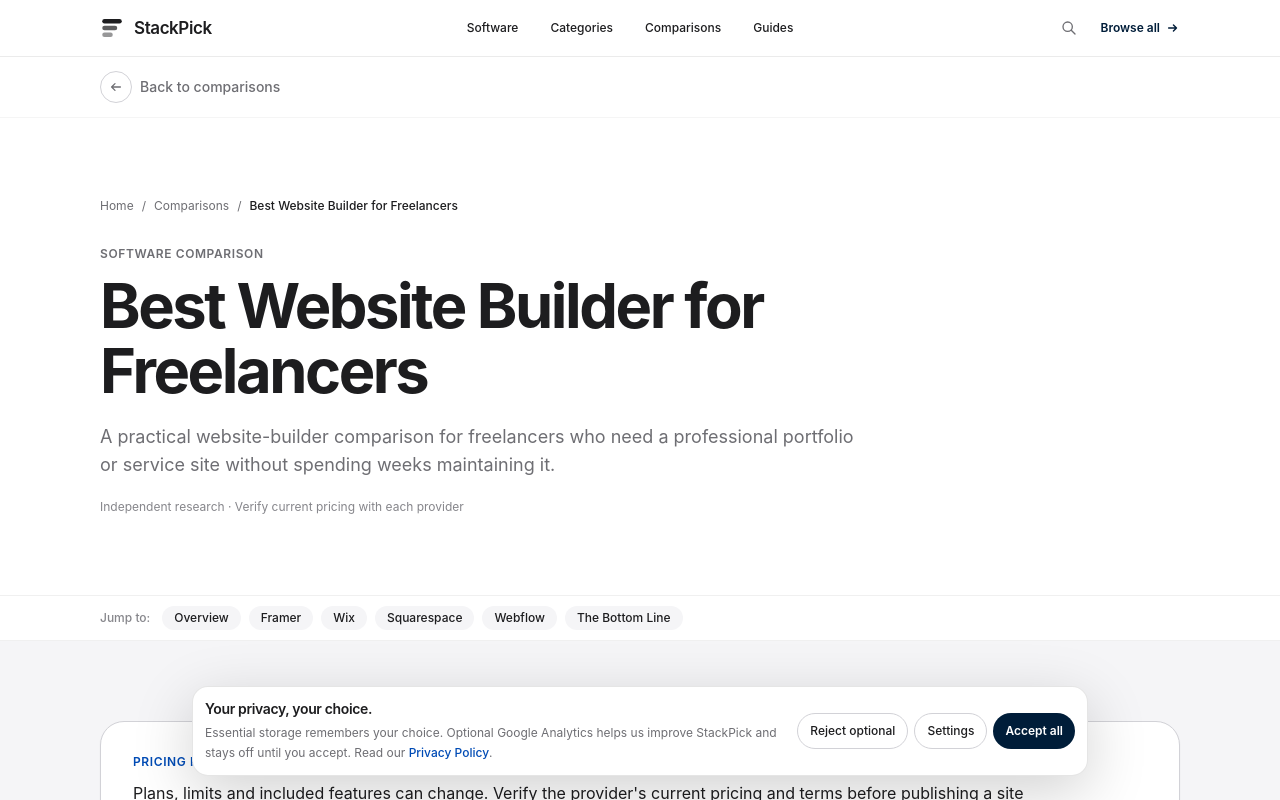
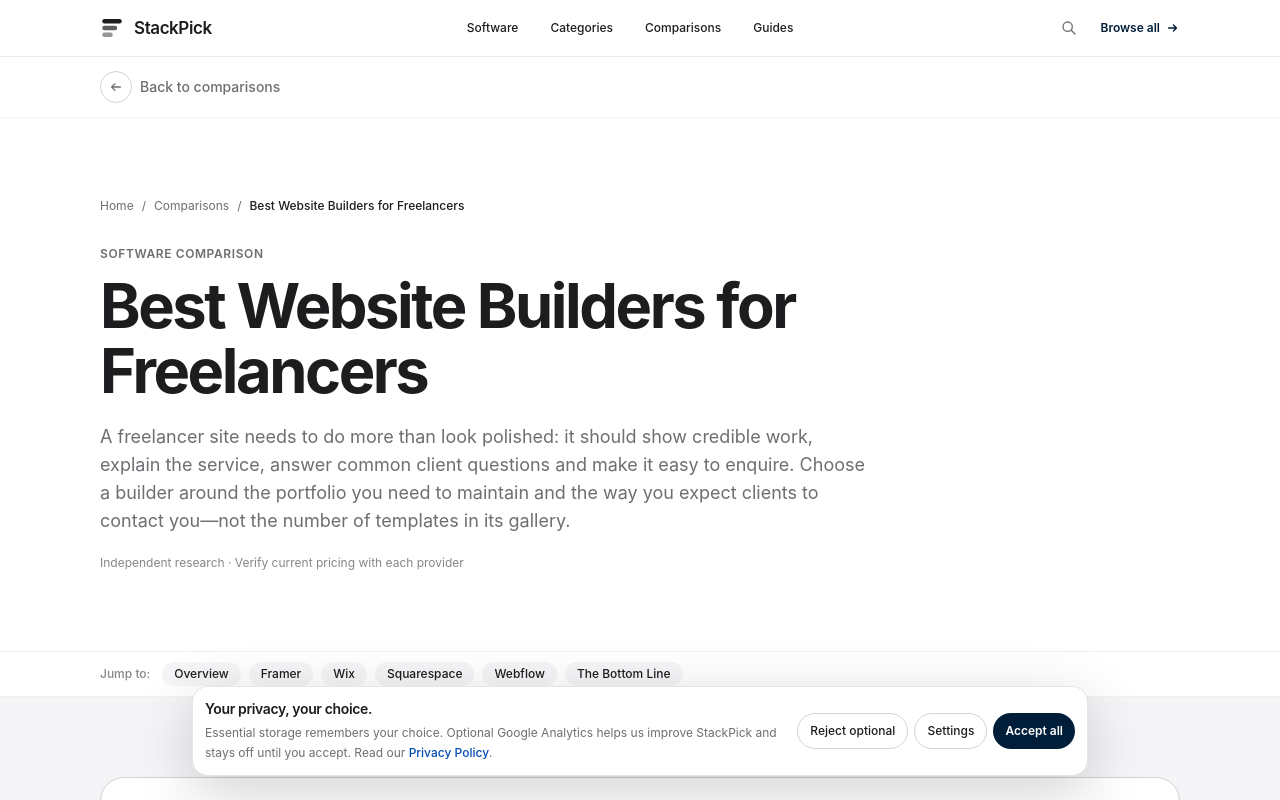
Before and after one commit to LinukaBandara/StackPick, a Next.js app: page /best/website-builder-for-freelancers in a window 1280 px wide. Shown: the top 800 px of the page. Built offline with nearby package versions, Linux system fonts and the light colour scheme; no server answers.

Commit message:
Improve freelancer website builder guide with differentiated workflows

```diff
--- a/app/best/website-builder-for-freelancers/page.tsx
+++ b/app/best/website-builder-for-freelancers/page.tsx
@@ -2,36 +2,86 @@ import type { Metadata } from "next";
 import ComparisonArticle from "@/components/ComparisonArticle";
 
 export const metadata: Metadata = {
-  title: "Best Website Builder for Freelancers (2026)",
-  description: "A practical website-builder comparison for freelancers who need a professional portfolio or service site without spending weeks maintaining it.",
+  title: "Best Website Builders for Freelancers (2026)",
+  description:
+    "Compare website builders for freelance portfolios and service businesses by case-study layout, lead capture, custom domains, maintenance and client handoff.",
   alternates: { canonical: "/best/website-builder-for-freelancers" },
 };
 
 export default function Page() {
   return (
     <ComparisonArticle
-      title="Best Website Builder for Freelancers"
+      title="Best Website Builders for Freelancers"
       slug="website-builder-for-freelancers"
-      intro="A practical website-builder comparison for freelancers who need a professional portfolio or service site without spending weeks maintaining it."
-      pricingNote="Plans, limits and included features can change. Verify the provider's current pricing and terms before publishing a site or moving a live business workflow."
+      intro="A freelancer site needs to do more than look polished: it should show credible work, explain the service, answer common client questions and make it easy to enquire. Choose a builder around the portfolio you need to maintain and the way you expect clients to contact you—not the number of templates in its gallery."
+      pricingNote="Plan features, publishing limits and renewal prices change. Review the official pricing and publishing terms before committing. A design or staging plan is not necessarily the same as a live site with a custom domain, working forms or CMS features."
       tools={[
-        { name: "Framer", bestFor: "Design-led freelancer portfolios", freeOption: "Check the provider's current free or trial terms and limits.", tradeoff: "Compare booking, publishing, collaboration and upgrade limits against your actual workflow.", url: "https://www.framer.com/" },
-        { name: "Wix", bestFor: "Fast all-in-one service sites", freeOption: "Check the provider's current free or trial terms and limits.", tradeoff: "Compare booking, publishing, collaboration and upgrade limits against your actual workflow.", url: "https://www.wix.com/" },
-        { name: "Squarespace", bestFor: "Polished portfolio and service sites", freeOption: "Check the provider's current free or trial terms and limits.", tradeoff: "Compare booking, publishing, collaboration and upgrade limits against your actual workflow.", url: "https://www.squarespace.com/" },
-        { name: "Webflow", bestFor: "Freelancers wanting advanced visual control", freeOption: "Check the provider's current free or trial terms and limits.", tradeoff: "Compare booking, publishing, collaboration and upgrade limits against your actual workflow.", url: "https://webflow.com/" },
+        {
+          name: "Framer",
+          bestFor: "Design-led portfolios, landing pages and visual case studies",
+          freeOption: "Use the free workspace to prototype, then confirm the current plan required for a custom domain, production publishing and any CMS or form features you need.",
+          tradeoff: "It is suited to visually distinctive pages and polished motion, but check the handoff and content-editing workflow if a client will maintain the site after launch.",
+          url: "https://www.framer.com/",
+        },
+        {
+          name: "Wix",
+          bestFor: "Freelancers who want a site plus business features in one editor",
+          freeOption: "Preview the free published site, including its address and branding; confirm the paid plan needed for your own domain and required business features.",
+          tradeoff: "The all-in-one approach can reduce setup work for forms and service pages, but weigh the editor's flexibility against the amount of upkeep and plan complexity you are comfortable managing.",
+          url: "https://www.wix.com/",
+        },
+        {
+          name: "Squarespace",
+          bestFor: "A restrained portfolio or service site built from a cohesive template",
+          freeOption: "Check the current trial and publishing conditions; do not assume a trial site can remain live on a custom domain without a paid plan.",
+          tradeoff: "Templates help maintain a consistent visual system with less design work, but compare the layout flexibility and client editing needs before choosing a template-led approach.",
+          url: "https://www.squarespace.com/",
+        },
+        {
+          name: "Webflow",
+          bestFor: "Freelancers who need detailed layout control or build client sites",
+          freeOption: "Separate free design/staging access from production hosting; check current site-plan, custom-domain and CMS limits before quoting a client.",
+          tradeoff: "Its visual controls provide room for more custom layouts, but the learning curve and client handoff can be heavier than a simpler portfolio builder.",
+          url: "https://webflow.com/",
+        },
       ]}
-      bottomLine="Choose the smallest tool that handles the work you actually do. Before committing, test the normal workflow from setup through the first real customer or client task, then check what happens when you hit the free-plan or entry-tier limit."
+      bottomLine="For a visual portfolio, prototype the same case study in Framer and Squarespace. Consider Wix if you want more built-in service-business features, and Webflow if custom layout control is central to the project. Before committing, test a custom-domain launch, mobile layout, enquiry form delivery, basic SEO fields, image loading and how a client would update a project without breaking the design."
     >
       <section className="bg-white">
         <div className="sp-container py-16 sm:py-20">
-          <p className="sp-eyebrow">StackPick reality check</p>
-          <h2 className="sp-title mt-4 max-w-4xl">The free plan is only useful if it survives your normal workflow.</h2>
+          <p className="sp-eyebrow">Freelancer launch test</p>
+          <h2 className="sp-title mt-4 max-w-4xl">Test the path from portfolio visit to qualified enquiry.</h2>
           <p className="mt-5 max-w-3xl text-base leading-7 text-[#6e6e73]">
-            Test the job you would repeat every week: create the project, add the people or
-            content you need, complete the normal task, and try the export or handoff step.
-            Then identify the first restriction that would force an upgrade. That is more useful
-            than comparing feature counts in isolation.
+            Build the same small site in each shortlisted tool: a homepage, one case study, a service
+            page and a contact form. Use a real mobile device preview and send a test enquiry to an
+            inbox you control. A polished mock-up is not enough if the live site is hard to maintain
+            or the contact form silently fails.
           </p>
+          <div className="mt-8 grid gap-4 sm:grid-cols-3">
+            <div className="rounded-2xl border border-black/10 p-6">
+              <p className="font-semibold">Portfolio proof</p>
+              <p className="mt-2 text-sm leading-6 text-[#6e6e73]">Show the problem, your role, the work delivered and a clear result without turning every project into a long page.</p>
+            </div>
+            <div className="rounded-2xl border border-black/10 p-6">
+              <p className="font-semibold">Enquiry path</p>
+              <p className="mt-2 text-sm leading-6 text-[#6e6e73]">Test the form, confirmation message, mobile tap targets and where submissions arrive.</p>
+            </div>
+            <div className="rounded-2xl border border-black/10 p-6">
+              <p className="font-semibold">Client handoff</p>
+              <p className="mt-2 text-sm leading-6 text-[#6e6e73]">Check editor permissions, image replacement, text updates, backups or exports and the recurring hosting cost.</p>
+            </div>
+          </div>
+          <h3 className="mt-10 text-lg font-semibold">Official plan pages</h3>
+          <p className="mt-3 max-w-3xl text-sm leading-6 text-[#6e6e73]">
+            Confirm current limits and regional terms directly with each provider; this comparison is
+            based on published product positioning, not a claim that every plan was hands-on tested.
+          </p>
+          <div className="mt-4 flex flex-wrap gap-x-5 gap-y-2 text-sm">
+            <a className="underline underline-offset-4" href="https://www.framer.com/pricing/" target="_blank" rel="noreferrer">Framer plans</a>
+            <a className="underline underline-offset-4" href="https://www.wix.com/plans" target="_blank" rel="noreferrer">Wix plans</a>
+            <a className="underline underline-offset-4" href="https://www.squarespace.com/pricing" target="_blank" rel="noreferrer">Squarespace plans</a>
+            <a className="underline underline-offset-4" href="https://webflow.com/pricing" target="_blank" rel="noreferrer">Webflow plans</a>
+          </div>
         </div>
       </section>
     </ComparisonArticle>
```
